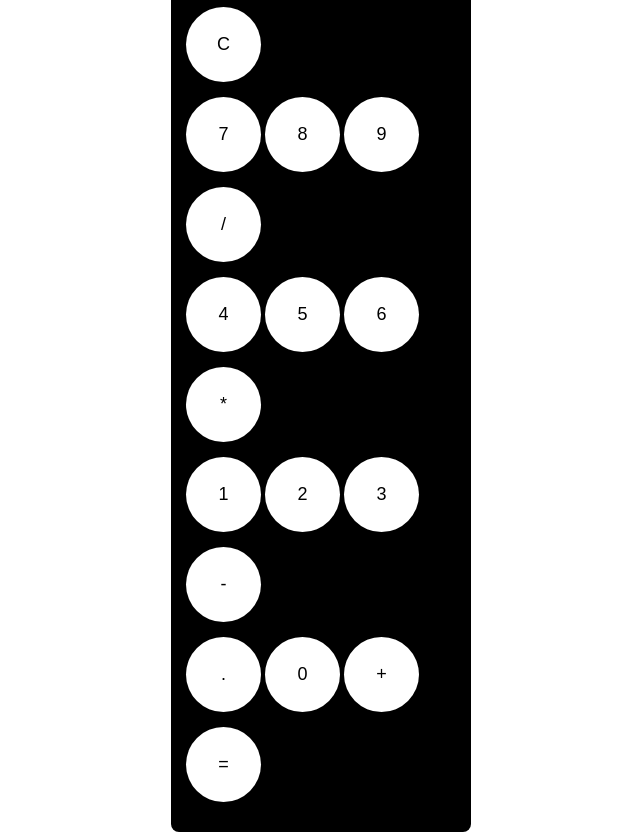
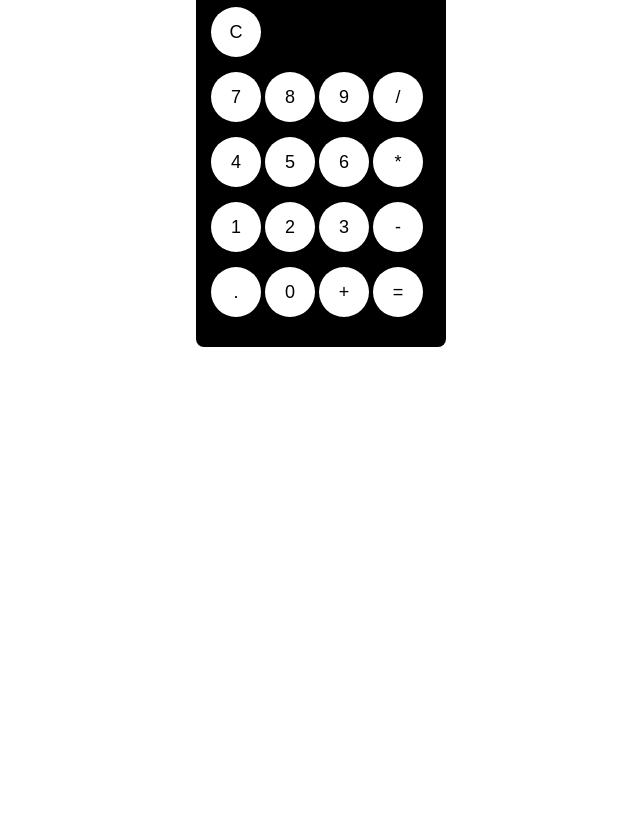
Before and after one commit to Farsan-MHD/Calculator, a plain HTML site: page index.html in a window 1280 px wide. Shown: the part 100-932 px from the top of the page, without its empty margins (319-959 px from the left). After the commit the page ends 800 px from the top, so only its background shows below. Drawn offline with Linux system fonts and the light colour scheme.

Commit message:
Update style.css

```diff
--- a/style.css
+++ b/style.css
@@ -8,12 +8,11 @@
     justify-content: center;
     align-items: center;
 }#calculater{
-    width: 300px;
+    width: 250px;
     background-color: black;
     border-radius: 8px;
     padding: 15px;
     display: flex;
-    justify-content: center;
     flex-wrap: wrap;
 }#header{
     color: #fff;
@@ -25,8 +24,8 @@
     border-radius: 5px;
     margin-bottom: 10px;
 }.btn{
-    height: 75px;
-    width: 75px;
+    height: 50px;
+    width: 50px;
     background-color: #fff;
     border: none;
     font-size: 18px;
```
